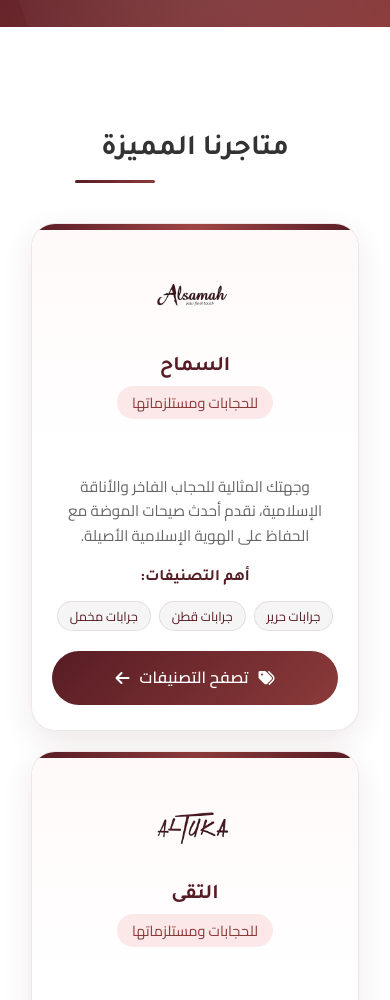
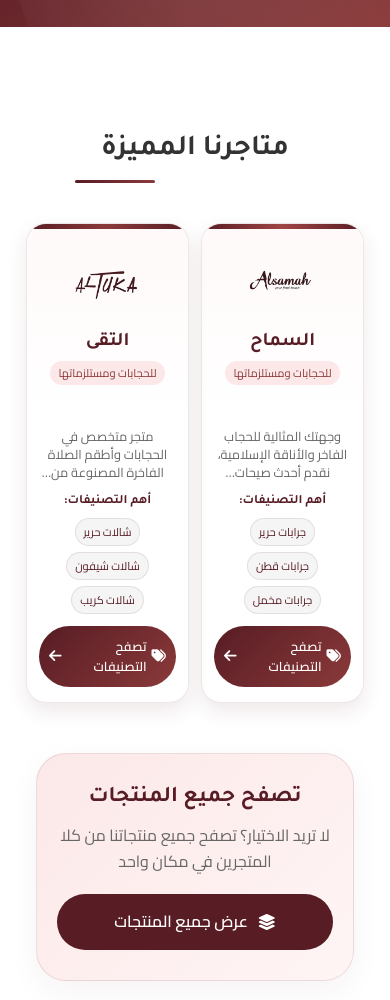
Before and after one commit to harer2517-blip/harer, a website: page stores.html in a window 390 px wide. Shown: the part 232-1232 px from the top of the page. Drawn offline with nearby package versions, Linux system fonts and the light colour scheme.

Commit message:
وصف التحديثات

```diff
--- a/css/main.css
+++ b/css/main.css
@@ -132,11 +132,21 @@ p {
 .navbar-nav {
     gap: 1rem;
 }
-
+.navbar {
+    background-color: var(--primary-color);
+    box-shadow: var(--shadow-sm);
+    padding: 0.8rem 0;  /* تقليل الـ padding */
+    transition: var(--transition-medium);
+    position: fixed;
+    top: 0;
+    right: 0;
+    left: 0;
+    z-index: 1000;
+}
 .nav-link {
     color: var(--light-color) !important;
     font-weight: 500;
-    padding: 5.5rem 1rem !important;
+    padding: 1rem 1.5rem !important;  /* تم التعديل هنا */
     border-radius: var(--border-radius-sm);
     transition: var(--transition-fast);
     position: relative;
--- a/css/stores.css
+++ b/css/stores.css
@@ -94,38 +94,30 @@
     border-radius: 3px;
 }
 
-/* Stores Grid */
+/* Stores Grid - تعديل رئيسي هنا */
 .stores-grid {
     display: grid;
-    grid-template-columns: repeat(2, 1fr);
-    gap: 30px;
-    max-width: 1000px;
+    grid-template-columns: repeat(2, 1fr); /* دايمًا كاردين جنب بعض */
+    gap: 20px;
+    max-width: 900px;
     margin: 0 auto 50px;
-    padding: 0 20px;
+    padding: 0 15px;
 }
 
-/* للشاشات الصغيرة */
-@media (max-width: 768px) {
+/* للشاشات الصغيرة جداً - نفس الشيء بس تصغير المسافات */
+@media (max-width: 480px) {
     .stores-grid {
-        gap: 20px;
-        padding: 0 15px;
+        gap: 12px; /* مسافة أقل بين الكروت */
+        padding: 0 10px;
     }
 }
 
-/* للشاشات الصغيرة جداً */
-@media (max-width: 580px) {
-    .stores-grid {
-        grid-template-columns: 1fr;
-        max-width: 400px;
-    }
-}
-
-/* Store Card */
+/* Store Card - تعديل لجعلها أصغر على الجوال */
 .store-card {
     background: white;
-    border-radius: 24px;
+    border-radius: 20px; /* تصغير الحواف قليلاً */
     overflow: hidden;
-    box-shadow: 0 10px 30px rgba(87, 28, 36, 0.1);
+    box-shadow: 0 8px 20px rgba(87, 28, 36, 0.1);
     transition: all 0.3s ease;
     text-decoration: none;
     color: inherit;
@@ -142,12 +134,12 @@
     top: 0;
     left: 0;
     right: 0;
-    height: 6px;
+    height: 5px; /* تصغير الشريط */
     background: linear-gradient(90deg, #571c24, #8b3a3a, #571c24);
     z-index: 1;
 }
 
-/* تخصيص الشريط حسب المتجر - يمكنك إضافة كلاسات مختلفة إذا أردت ألوان مختلفة */
+/* تخصيص الشريط حسب المتجر */
 .store-card[data-store="samah"]::before {
     background: linear-gradient(90deg, #571c24, #a04545, #571c24);
 }
@@ -157,29 +149,35 @@
 }
 
 .store-card:hover::before {
-    height: 8px;
-    background: linear-gradient(90deg, #8b3a3a, #571c24, #8b3a3a);
+    height: 5px; /* نفس الحجم عند التحويم */
 }
 
 .store-card:hover {
-    transform: translateY(-8px);
-    box-shadow: 0 20px 40px rgba(87, 28, 36, 0.15);
+    transform: translateY(-5px);
+    box-shadow: 0 15px 30px rgba(87, 28, 36, 0.15);
     border-color: #8b3a3a;
 }
 
-/* Store Header */
+/* Store Header - تصغير للجوال */
 .store-header {
-    padding: 35px 20px 20px; /* زودت الـ padding من فوق عشان ما يتداخل مع الشريط */
+    padding: 25px 15px 15px;
     text-align: center;
     background: linear-gradient(180deg, #fff9f9, white);
 }
 
 .store-header img {
-    width: 110px;
-    height: 110px;
+    width: 90px;
+    height: 90px;
     object-fit: contain;
-    margin-bottom: 15px;
+    margin-bottom: 12px;
     transition: transform 0.3s ease;
+}
+
+@media (max-width: 480px) {
+    .store-header img {
+        width: 70px;
+        height: 70px;
+    }
 }
 
 .store-card:hover .store-header img {
@@ -187,58 +185,105 @@
 }
 
 .store-title h3 {
-    font-size: 1.8rem;
+    font-size: 1.5rem;
     font-weight: 700;
     color: #571c24;
-    margin-bottom: 5px;
+    margin-bottom: 3px;
+}
+
+@media (max-width: 480px) {
+    .store-title h3 {
+        font-size: 1.2rem;
+    }
 }
 
 .store-subtitle {
     color: #8b3a3a;
-    font-size: 0.9rem;
+    font-size: 0.8rem;
     background: #fce8e8;
-    padding: 5px 15px;
+    padding: 4px 12px;
     border-radius: 50px;
     display: inline-block;
 }
 
+@media (max-width: 480px) {
+    .store-subtitle {
+        font-size: 0.7rem;
+        padding: 3px 8px;
+    }
+}
+
 /* Store Body */
 .store-body {
-    padding: 20px;
+    padding: 15px;
+}
+
+@media (max-width: 480px) {
+    .store-body {
+        padding: 12px;
+    }
 }
 
 .store-description {
     color: #666;
-    line-height: 1.6;
-    margin-bottom: 20px;
-    font-size: 0.95rem;
+    line-height: 1.5;
+    margin-bottom: 15px;
+    font-size: 0.9rem;
     text-align: center;
+}
+
+@media (max-width: 480px) {
+    .store-description {
+        font-size: 0.8rem;
+        margin-bottom: 12px;
+        line-height: 1.4;
+        /* إخفاء جزء من النص في الجوال */
+        display: -webkit-box;
+        -webkit-line-clamp: 3;
+        -webkit-box-orient: vertical;
+        overflow: hidden;
+        text-overflow: ellipsis;
+    }
 }
 
 .store-categories h5 {
     color: #571c24;
-    font-size: 1rem;
+    font-size: 0.9rem;
     font-weight: 600;
-    margin-bottom: 12px;
+    margin-bottom: 10px;
     text-align: center;
+}
+
+@media (max-width: 480px) {
+    .store-categories h5 {
+        font-size: 0.8rem;
+        margin-bottom: 8px;
+    }
 }
 
 .categories-tags {
     display: flex;
     flex-wrap: wrap;
-    gap: 8px;
+    gap: 6px;
     justify-content: center;
 }
 
 .tag {
     background: #f5f5f5;
     color: #571c24;
-    padding: 6px 15px;
+    padding: 5px 12px;
     border-radius: 50px;
-    font-size: 0.85rem;
+    font-size: 0.8rem;
     font-weight: 500;
     transition: all 0.3s ease;
     border: 1px solid rgba(87, 28, 36, 0.1);
+}
+
+@media (max-width: 480px) {
+    .tag {
+        padding: 4px 8px;
+        font-size: 0.7rem;
+    }
 }
 
 .store-card:hover .tag {
@@ -249,34 +294,52 @@
 
 /* Store Footer */
 .store-footer {
-    padding: 0 20px 25px;
+    padding: 0 15px 20px;
+}
+
+@media (max-width: 480px) {
+    .store-footer {
+        padding: 0 12px 15px;
+    }
 }
 
 .btn-view {
     display: flex;
     align-items: center;
     justify-content: center;
-    gap: 10px;
+    gap: 8px;
     width: 100%;
-    padding: 14px;
+    padding: 12px;
     background: linear-gradient(135deg, #571c24, #8b3a3a);
     color: white;
-    border-radius: 50px;
+    border-radius: 40px;
     font-weight: 600;
-    font-size: 1rem;
+    font-size: 0.9rem;
     transition: all 0.3s ease;
     border: none;
     cursor: pointer;
 }
 
+@media (max-width: 480px) {
+    .btn-view {
+        padding: 10px;
+        font-size: 0.8rem;
+        gap: 5px;
+    }
+
+    .btn-view i {
+        font-size: 0.8rem;
+    }
+}
+
 .btn-view i {
-    font-size: 1rem;
+    font-size: 0.9rem;
     transition: transform 0.3s ease;
 }
 
 .store-card:hover .btn-view {
     background: linear-gradient(135deg, #8b3a3a, #571c24);
-    box-shadow: 0 10px 20px rgba(87, 28, 36, 0.2);
+    box-shadow: 0 8px 15px rgba(87, 28, 36, 0.2);
 }
 
 .store-card:hover .btn-view i:last-child {
@@ -339,7 +402,7 @@
     transform: scale(1.1);
 }
 
-/* Responsive */
+/* Responsive للعناصر الأخرى */
 @media (max-width: 768px) {
     .header-title {
         font-size: 2.2rem;
@@ -352,15 +415,6 @@
 
     .section-title {
         font-size: 1.8rem;
-    }
-
-    .store-header img {
-        width: 90px;
-        height: 90px;
-    }
-
-    .store-title h3 {
-        font-size: 1.5rem;
     }
 
     .cta-card {
@@ -391,20 +445,6 @@
     .header-title {
         font-size: 1.8rem;
     }
-
-    .store-header img {
-        width: 80px;
-        height: 80px;
-    }
-
-    .store-title h3 {
-        font-size: 1.3rem;
-    }
-
-    .tag {
-        padding: 4px 12px;
-        font-size: 0.8rem;
-    }
 }
 
 /* Animation للكارد */
```
